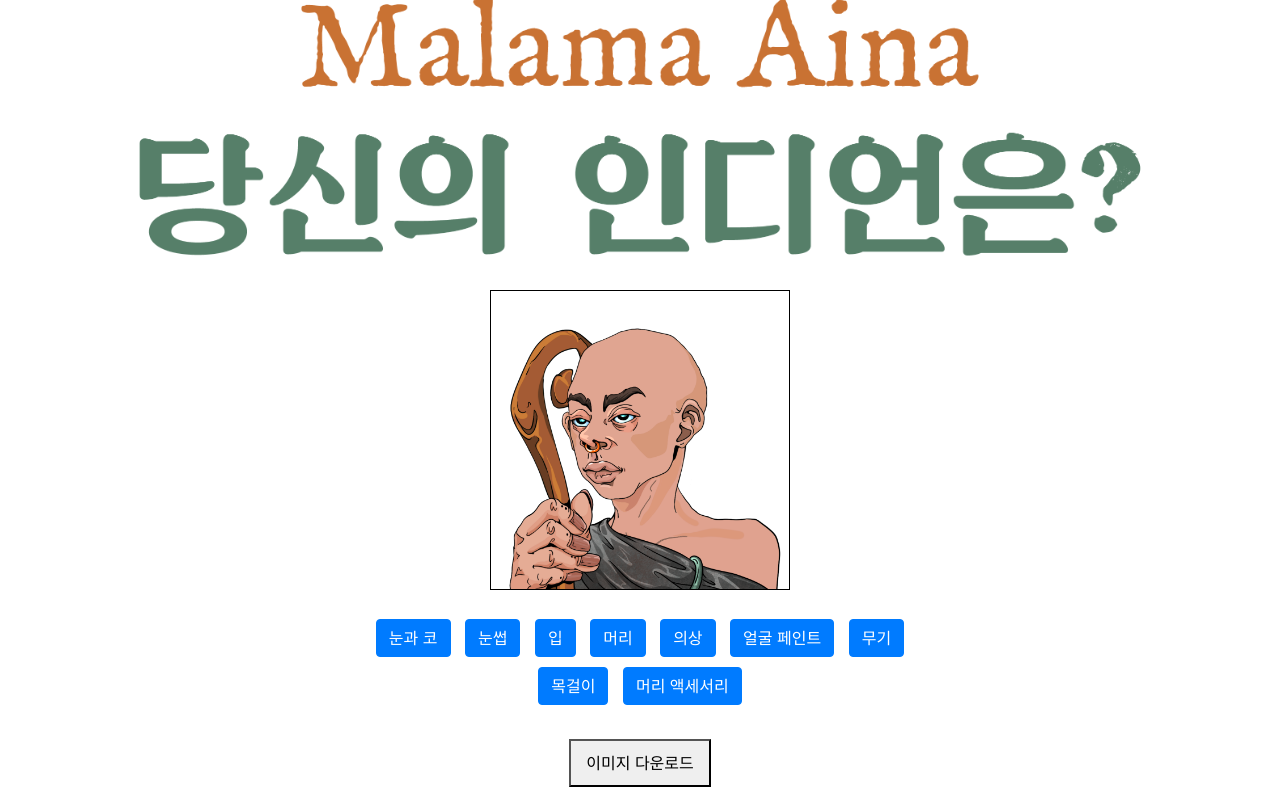
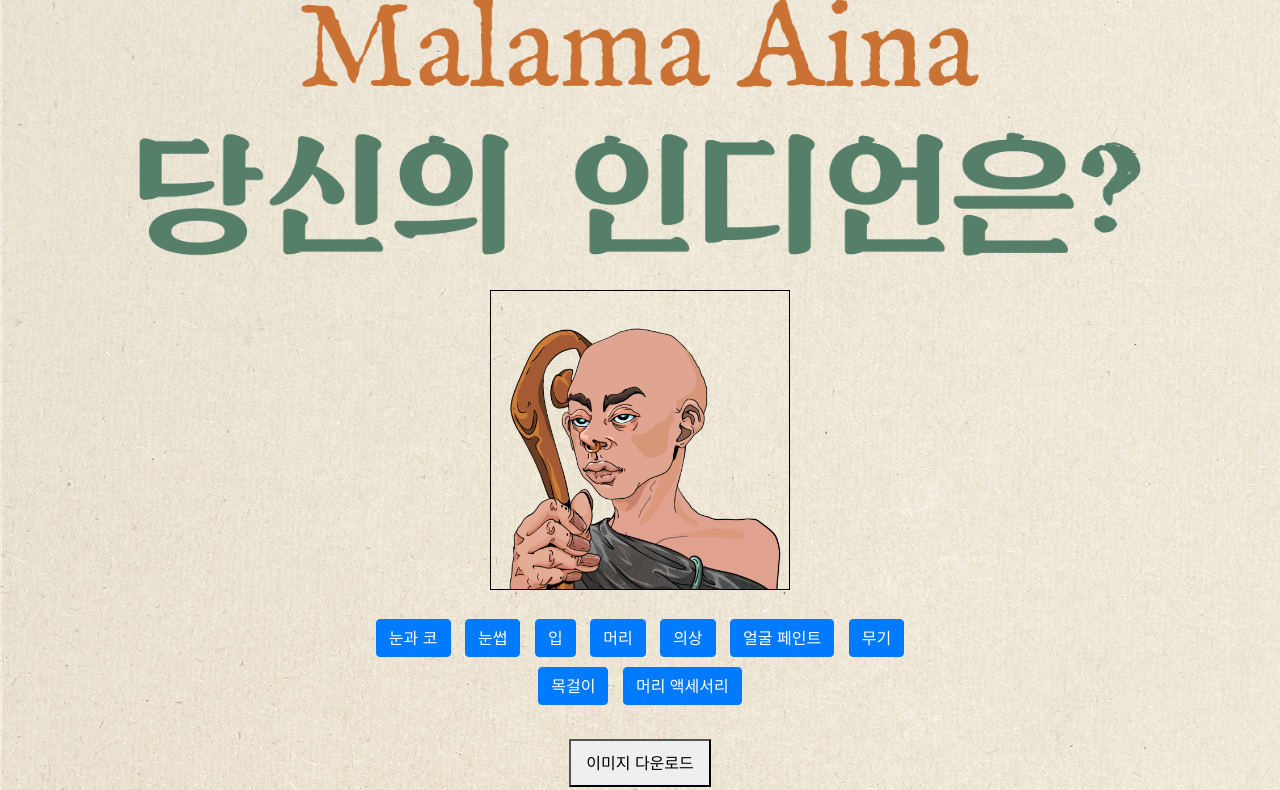
Before and after one commit to aaronsatae/malama-aina, a website: page index.html in a window 1280 px wide. Shown: the part 111-901 px from the top of the page. Drawn offline with nearby package versions, Linux system fonts and the light colour scheme.

Commit message:
add background image

```diff
--- a/styles.css
+++ b/styles.css
@@ -5,6 +5,7 @@
 
 body {
     text-align: center;
+    background-image: url("images/ui/background.png");
 }
 
 header {
```
Also changed, not shown: images/ui/background.png (added).
